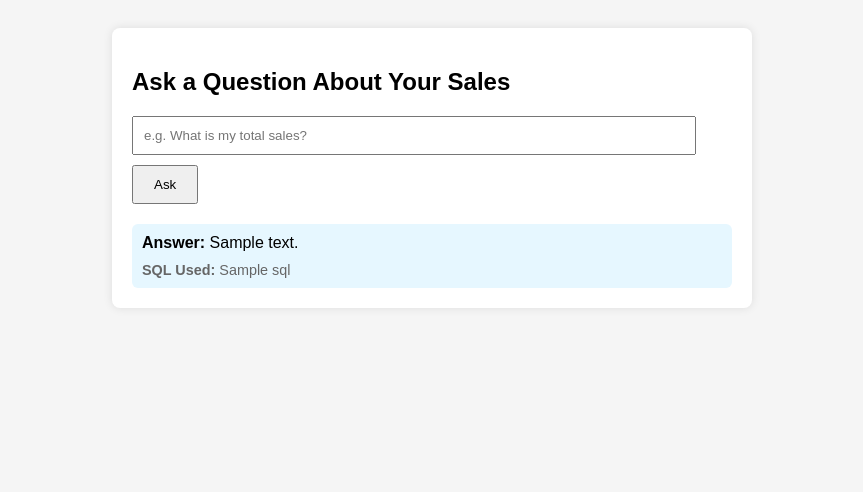
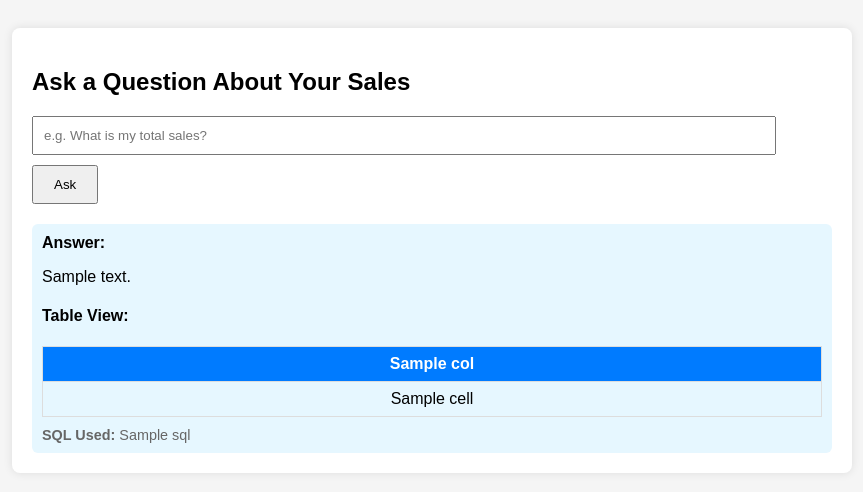
Before and after one commit to Gayathrisunil1/genai-sql-fastapi, a FastAPI app: template templates/index.html in a window 1280 px wide. Shown: the top 492 px of the page, without its empty margins (208-1071 px from the left). Run offline with FastAPI, Linux system fonts and the light colour scheme; the template is opened without the code that fills it: most values are stand-ins (such as "Sample title", 1, 10 or a date in 2020).

Commit message:
Enhanced UI with charts and table view for Gemini SQL results

````diff
--- a/main.py
+++ b/main.py
@@ -1,39 +1,35 @@
 import sqlite3
-import google.generativeai as genai
+import os
 from fastapi import FastAPI, Request
-from pydantic import BaseModel
 from fastapi.responses import HTMLResponse
 from fastapi.templating import Jinja2Templates
-import os
+from fastapi.staticfiles import StaticFiles
 from dotenv import load_dotenv
-import traceback
+import google.generativeai as genai
 
-# Load environment variables from .env
+# Load .env file
 load_dotenv()
 genai.configure(api_key=os.getenv("GOOGLE_API_KEY"))
 
-# Initialize FastAPI and Jinja2 templates
+# Create FastAPI app
 app = FastAPI()
 templates = Jinja2Templates(directory="templates")
+app.mount("/static", StaticFiles(directory="static"), name="static")
 
-# Define request model for JSON API
-class QueryRequest(BaseModel):
-    question: str
-
-# Function to ask Gemini and extract clean SQL
+# Ask Gemini to generate SQL
 def ask_gemini(prompt):
     model = genai.GenerativeModel("models/gemini-1.5-flash")
     response = model.generate_content(prompt)
     text = response.text.strip()
 
-    # Remove markdown/code block formatting
+    # Clean up markdown and extract only SQL
     if "```sql" in text:
         text = text.split("```sql")[1]
     elif "```" in text:
         text = text.split("```")[1]
+
     text = text.replace("```", "").strip()
 
-    # Extract only SQL lines
     sql_lines = []
     for line in text.splitlines():
         if any(word in line.lower() for word in ["select", "from", "where", "group by", "order by", "limit", "sum", "avg", "as"]):
@@ -43,65 +39,27 @@ def ask_gemini(prompt):
     print("Cleaned SQL:", clean_sql)
     return clean_sql
 
-# Function to run SQL on the database
+# Run SQL and return result
 def query_sql(sql):
     conn = sqlite3.connect("ecom.db")
     cursor = conn.cursor()
     cursor.execute(sql)
+    columns = [desc[0] for desc in cursor.description]
     result = cursor.fetchall()
     conn.close()
-    return result
+    return result, columns
 
-# JSON API endpoint
-@app.post("/ask")
-def ask_question(data: QueryRequest):
-    question = data.question
-    print("Received question:", question)
-
-    schema = """
-    Tables:
-    - eligibility(item_id, eligibility_datetime_utc, eligibility, message)
-    - ad_sales(item_id, date, ad_sales, impressions, ad_spend, clicks, units_sold)
-    - total_sales(item_id, date, total_sales, total_units_ordered)
-    """
-
-    prompt = f"""
-You are an expert SQL assistant. Convert the following natural language question to a single clean SQL query using the schema below.
-
-IMPORTANT: Respond ONLY with the SQL query. Do NOT include explanations or markdown formatting.
-
-Schema:
-{schema}
-
-Question:
-{question}
-"""
-
-    try:
-        sql_query = ask_gemini(prompt)
-        print("Generated SQL:", sql_query)
-        result = query_sql(sql_query)
-        print("Query result:", result)
-
-        return {
-            "question": question,
-            "sql_generated": sql_query,
-            "answer": result
-        }
-    except Exception as e:
-        print("Error occurred:", e)
-        traceback.print_exc()
-        return {
-            "error": str(e),
-            "sql_generated": "Check Gemini output above"
-        }
-
-# Web UI route using HTML form
+# Home Route: GET + POST
 @app.get("/", response_class=HTMLResponse)
 @app.post("/", response_class=HTMLResponse)
 async def home(request: Request):
     answer = None
     sql_query = None
+    labels = []
+    values = []
+    show_chart = False
+    columns = []
+    result = []  # ✅ Add this to fix the internal server error
 
     if request.method == "POST":
         form = await request.form()
@@ -115,32 +73,39 @@ async def home(request: Request):
         """
 
         prompt = f"""
-You are an expert SQL assistant. Convert the following natural language question to a single clean SQL query using the schema below.
-
-IMPORTANT: Respond ONLY with the SQL query. Do NOT include explanations or markdown formatting.
-
-Schema:
-{schema}
-
-Question:
-{question}
-"""
+        You are an expert SQL assistant. Convert the following natural language question to a single clean SQL query using the schema below.
+        IMPORTANT: Respond ONLY with the SQL query. Do NOT include explanations or markdown formatting.
+        Schema:
+        {schema}
+        Question:
+        {question}
+        """
 
         try:
             sql_query = ask_gemini(prompt)
-            result = query_sql(sql_query)
+            result, columns = query_sql(sql_query)
 
-            if result and isinstance(result[0], (list, tuple)):
-                answer = result[0][0]
+            if result and isinstance(result[0], tuple) and len(result[0]) == 2:
+                labels = [str(row[0]) for row in result]
+                values = [float(row[1]) for row in result]
+                show_chart = True
+                answer = "\n".join(
+                    [f"{columns[0]}: {row[0]} → {columns[1]}: ₹{row[1]:,.2f}" for row in result]
+                )
             else:
-                answer = "No result found."
+                answer = result[0][0] if result else "No result found."
+
         except Exception as e:
-            traceback.print_exc()
             answer = f"Error: {e}"
             sql_query = "N/A"
 
     return templates.TemplateResponse("index.html", {
         "request": request,
         "answer": answer,
-        "sql": sql_query
+        "sql": sql_query,
+        "labels": labels,
+        "values": values,
+        "show_chart": show_chart,
+        "columns": columns,
+        "result": result  # ✅ Now this will always be defined
     })
--- a/templates/index.html
+++ b/templates/index.html
@@ -12,7 +12,8 @@
             background: #fff;
             padding: 20px;
             border-radius: 8px;
-            width: 600px;
+            width: 90%;
+            max-width: 800px;
             margin: auto;
             box-shadow: 0 0 10px rgba(0,0,0,0.1);
         }
@@ -35,6 +36,22 @@
             color: #666;
             margin-top: 10px;
         }
+        table {
+            margin-top: 10px;
+            border-collapse: collapse;
+            width: 100%;
+        }
+        th, td {
+            border: 1px solid #ddd;
+            padding: 8px;
+        }
+        th {
+            background-color: #007bff;
+            color: white;
+        }
+        td {
+            text-align: center;
+        }
     </style>
 </head>
 <body>
@@ -46,14 +63,71 @@
             <input type="submit" value="Ask" />
         </form>
 
-        {% if answer %}
+        {% if answer or result %}
             <div class="answer">
-                <strong>Answer:</strong> {{ answer }}
+                <strong>Answer:</strong><br>
+
+                {% if answer %}
+                    <p>{{ answer }}</p>
+                {% endif %}
+
+                {% if columns and result %}
+                    <h4>Table View:</h4>
+                    <table>
+                        <thead>
+                            <tr>
+                                {% for col in columns %}
+                                    <th>{{ col }}</th>
+                                {% endfor %}
+                            </tr>
+                        </thead>
+                        <tbody>
+                            {% for row in result %}
+                                <tr>
+                                    {% for cell in row %}
+                                        <td>{{ cell }}</td>
+                                    {% endfor %}
+                                </tr>
+                            {% endfor %}
+                        </tbody>
+                    </table>
+                {% endif %}
+
                 <div class="sql">
                     <strong>SQL Used:</strong> {{ sql }}
                 </div>
             </div>
         {% endif %}
+
+        {% if show_chart %}
+            <h3>Chart:</h3>
+            <canvas id="myChart" width="400" height="200"></canvas>
+            <script src="https://cdn.jsdelivr.net/npm/chart.js"></script>
+
+            <script>
+                const ctx = document.getElementById('myChart').getContext('2d');
+                const chart = new Chart(ctx, {
+                    type: 'bar',
+                    data: {
+                        labels: {{ labels | tojson }},
+                        datasets: [{
+                            label: 'Value',
+                            data: {{ values | tojson }},
+                            backgroundColor: 'rgba(54, 162, 235, 0.6)',
+                            borderColor: 'rgba(54, 162, 235, 1)',
+                            borderWidth: 1
+                        }]
+                    },
+                    options: {
+                        scales: {
+                            y: {
+                                beginAtZero: true
+                            }
+                        }
+                    }
+                });
+            </script>
+        {% endif %}
     </div>
 </body>
 </html>
````
